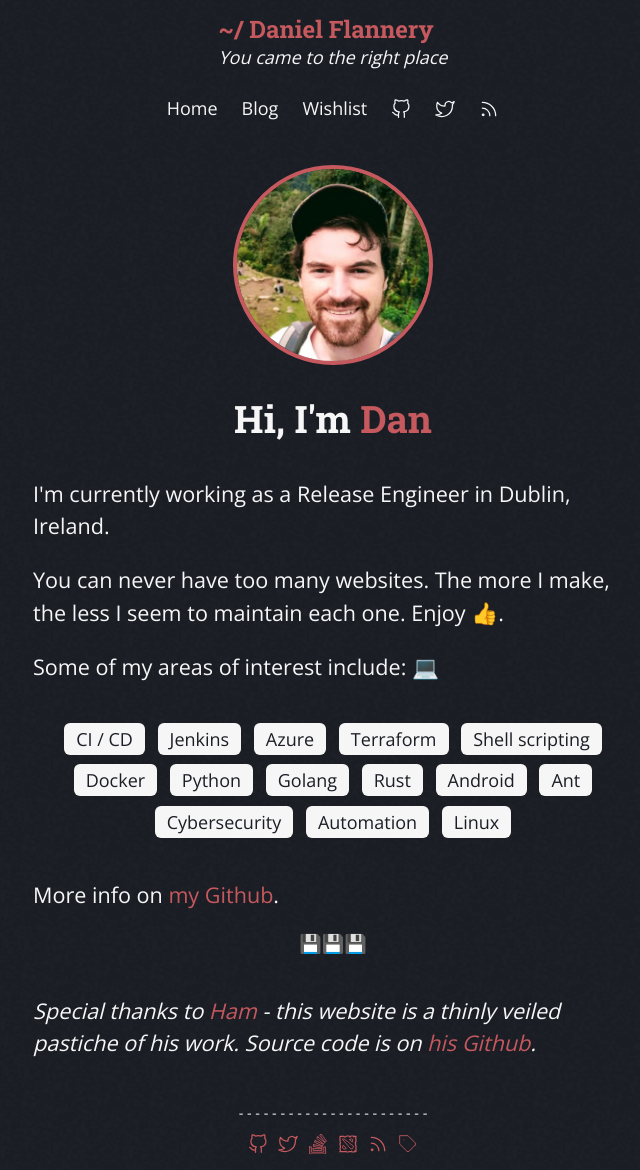
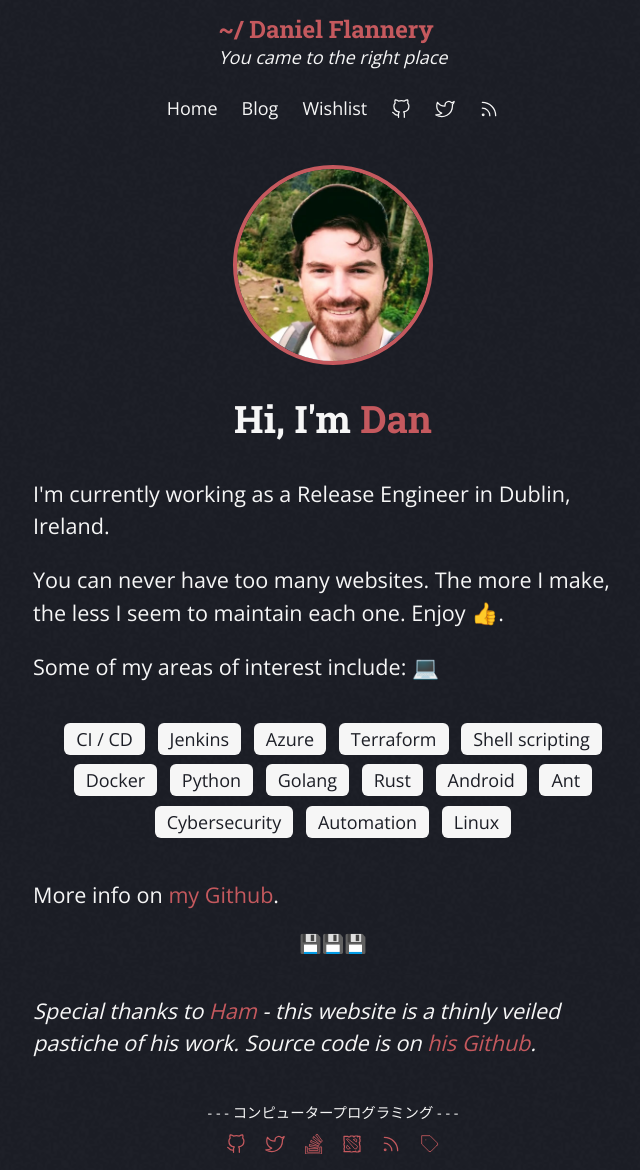
Before and after one commit to ragebflame/ragebflame.github.io, a Jekyll site: the page built from index.html, in a window 1280 px wide. Shown: the whole page, without its empty margins (307-947 px from the left). Built offline with Jekyll 4.4.1, drawn with Linux system fonts in a browser that asks for light colours.

Commit message:
Small update to footer

```diff
--- a/_layouts/default.html
+++ b/_layouts/default.html
@@ -95,7 +95,7 @@
 
     <footer id="footer">
       <div class="contact">
-        - - - - - - - - - - - - - - - - - - - - - - -
+        - - - コンピュータープログラミング - - -
         <div class="icons">
           <a href="https://github.com/ragebflame"
             >{% include icon.html icon="github" %}</a
```
